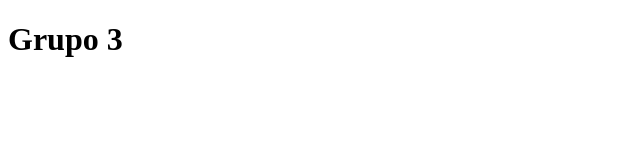
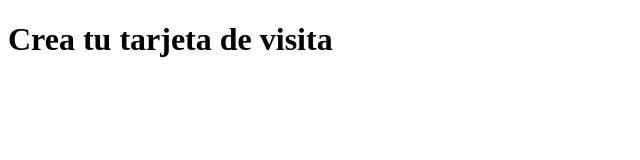
Before and after one commit to Adalab/project-2-promo-k-module-2-team-3, a website: page src/html/index.html in a window 1280 px wide. Shown: the whole page, without its empty margins (0-640 px from the left). Drawn offline with nearby package versions, Linux system fonts and the light colour scheme; files that its build step writes are made by us from their sources.

Commit message:
add title

```diff
--- a/src/html/index.html
+++ b/src/html/index.html
@@ -13,7 +13,7 @@
   </head>
 
   <body>
-    <h1>Grupo 3</h1>
+    <h1>Crea tu tarjeta de visita</h1>
     <script src="./assets/js/main.js"></script>
   </body>
 </html>
```
